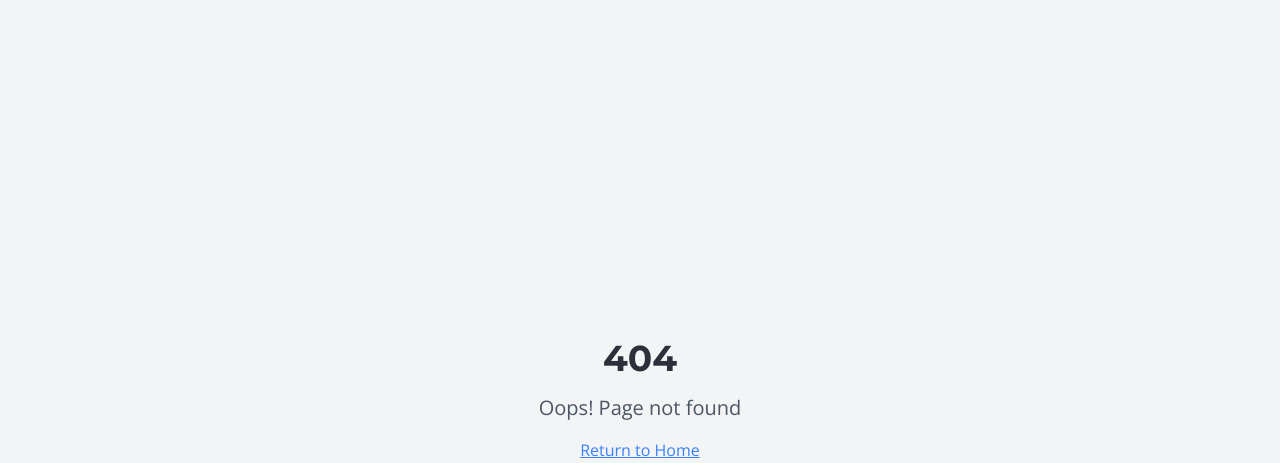
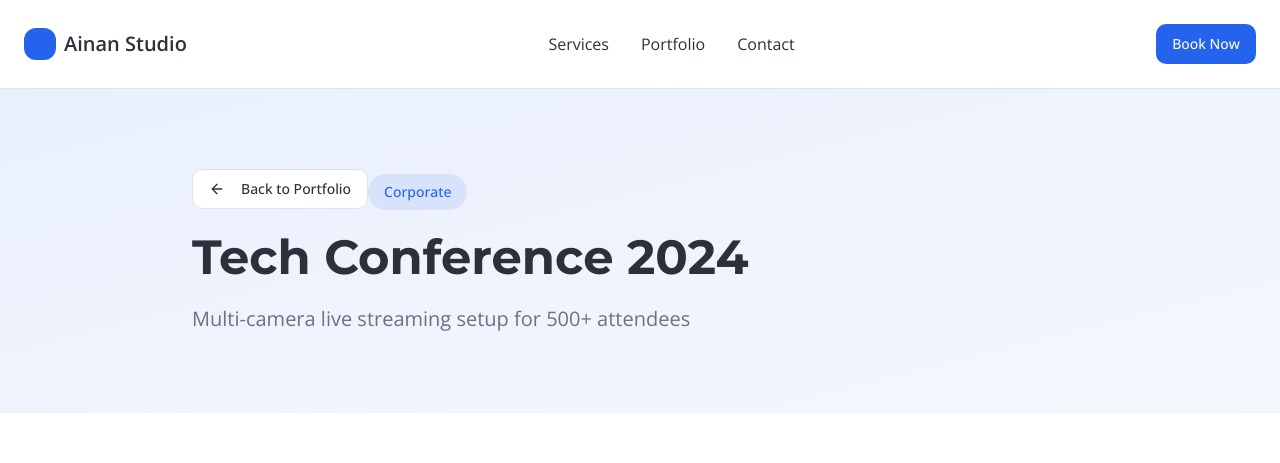
Before and after one commit to greedisgood123/onsite-headshot-hero, a React (Vite) app: page /portfolio/1 in a window 1280 px wide. Before the commit this address had no page. Shown: the top 463 px of the page. Built offline with nearby package versions, Linux system fonts and the light colour scheme.

Commit message:
Link portfolio items to detail pages
Make each portfolio item link to a new page displaying the title and work sample.

```diff
--- a/src/App.tsx
+++ b/src/App.tsx
@@ -6,6 +6,7 @@ import { BrowserRouter, Routes, Route } from "react-router-dom";
 import Index from "./pages/Index";
 import Services from "./pages/Services";
 import Portfolio from "./pages/Portfolio";
+import PortfolioDetail from "./pages/PortfolioDetail";
 import Contact from "./pages/Contact";
 import NotFound from "./pages/NotFound";
 
@@ -21,6 +22,7 @@ const App = () => (
           <Route path="/" element={<Index />} />
           <Route path="/services" element={<Services />} />
           <Route path="/portfolio" element={<Portfolio />} />
+          <Route path="/portfolio/:id" element={<PortfolioDetail />} />
           <Route path="/contact" element={<Contact />} />
           {/* ADD ALL CUSTOM ROUTES ABOVE THE CATCH-ALL "*" ROUTE */}
           <Route path="*" element={<NotFound />} />
--- a/src/pages/Portfolio.tsx
+++ b/src/pages/Portfolio.tsx
@@ -3,6 +3,7 @@ import { Footer } from "@/components/Footer";
 import { Card, CardContent } from "@/components/ui/card";
 import { Button } from "@/components/ui/button";
 import { useState } from "react";
+import { Link } from "react-router-dom";
 
 const Portfolio = () => {
   const [activeCategory, setActiveCategory] = useState("All");
@@ -117,7 +118,8 @@ const Portfolio = () => {
         <div className="max-w-7xl mx-auto">
           <div className="grid md:grid-cols-2 lg:grid-cols-3 gap-8">
             {filteredItems.map((item) => (
-              <Card key={item.id} className="group overflow-hidden shadow-soft hover:shadow-elegant transition-all duration-300">
+              <Link key={item.id} to={`/portfolio/${item.id}`}>
+                <Card className="group overflow-hidden shadow-soft hover:shadow-elegant transition-all duration-300 cursor-pointer">
                 <div className="relative aspect-video overflow-hidden">
                   <img
                     src={item.image}
@@ -135,7 +137,8 @@ const Portfolio = () => {
                   <h3 className="text-xl font-semibold text-foreground mb-2">{item.title}</h3>
                   <p className="text-muted-foreground">{item.description}</p>
                 </CardContent>
-              </Card>
+                </Card>
+              </Link>
             ))}
           </div>
         </div>
--- /dev/null
+++ b/src/pages/PortfolioDetail.tsx
@@ -0,0 +1,137 @@
+import { useParams, useNavigate } from "react-router-dom";
+import { Header } from "@/components/Header";
+import { Footer } from "@/components/Footer";
+import { Button } from "@/components/ui/button";
+import { ArrowLeft } from "lucide-react";
+
+const PortfolioDetail = () => {
+  const { id } = useParams();
+  const navigate = useNavigate();
+
+  // Mock portfolio data - same as in Portfolio.tsx
+  const portfolioItems = [
+    {
+      id: 1,
+      category: "Corporate",
+      title: "Tech Conference 2024",
+      image: "/placeholder.svg",
+      description: "Multi-camera live streaming setup for 500+ attendees"
+    },
+    {
+      id: 2,
+      category: "Weddings",
+      title: "Elegant Wedding Ceremony",
+      image: "/placeholder.svg",
+      description: "Full day coverage with cinematic highlights"
+    },
+    {
+      id: 3,
+      category: "Livefeed",
+      title: "Product Launch Event",
+      image: "/placeholder.svg",
+      description: "Live streaming to multiple platforms simultaneously"
+    },
+    {
+      id: 4,
+      category: "Corporate",
+      title: "Executive Headshots",
+      image: "/placeholder.svg",
+      description: "Professional headshots for C-suite executives"
+    },
+    {
+      id: 5,
+      category: "Corporate",
+      title: "Annual Company Meeting",
+      image: "/placeholder.svg",
+      description: "4K recording and live streaming hybrid event"
+    },
+    {
+      id: 6,
+      category: "Weddings",
+      title: "Garden Wedding Reception",
+      image: "/placeholder.svg",
+      description: "Outdoor ceremony with natural lighting"
+    },
+    {
+      id: 7,
+      category: "Livefeed",
+      title: "International Webinar",
+      image: "/placeholder.svg",
+      description: "Global audience streaming with real-time Q&A"
+    },
+    {
+      id: 8,
+      category: "Corporate",
+      title: "Team Building Event",
+      image: "/placeholder.svg",
+      description: "Full day event documentation and highlights"
+    },
+    {
+      id: 9,
+      category: "Livefeed",
+      title: "Fashion Show Stream",
+      image: "/placeholder.svg",
+      description: "Multi-angle live streaming with professional commentary"
+    }
+  ];
+
+  const item = portfolioItems.find(p => p.id === parseInt(id || "0"));
+
+  if (!item) {
+    return (
+      <div className="min-h-screen">
+        <Header />
+        <div className="py-20 px-6 text-center">
+          <h1 className="text-4xl font-bold mb-4">Portfolio Item Not Found</h1>
+          <Button onClick={() => navigate("/portfolio")}>
+            <ArrowLeft className="w-4 h-4 mr-2" />
+            Back to Portfolio
+          </Button>
+        </div>
+        <Footer />
+      </div>
+    );
+  }
+
+  return (
+    <div className="min-h-screen">
+      <Header />
+
+      {/* Title Section */}
+      <section className="bg-gradient-to-br from-primary/10 to-accent/5 py-20 px-6">
+        <div className="max-w-4xl mx-auto">
+          <Button
+            variant="outline"
+            onClick={() => navigate("/portfolio")}
+            className="mb-6"
+          >
+            <ArrowLeft className="w-4 h-4 mr-2" />
+            Back to Portfolio
+          </Button>
+          <div className="inline-block bg-primary/10 text-primary px-4 py-2 rounded-full text-sm font-medium mb-4">
+            {item.category}
+          </div>
+          <h1 className="text-5xl font-bold text-foreground mb-6">{item.title}</h1>
+          <p className="text-xl text-muted-foreground">{item.description}</p>
+        </div>
+      </section>
+
+      {/* Work Sample */}
+      <section className="py-20 px-6">
+        <div className="max-w-4xl mx-auto">
+          <div className="aspect-video rounded-lg overflow-hidden shadow-elegant">
+            <img
+              src={item.image}
+              alt={item.title}
+              className="w-full h-full object-cover"
+            />
+          </div>
+        </div>
+      </section>
+
+      <Footer />
+    </div>
+  );
+};
+
+export default PortfolioDetail;
```
